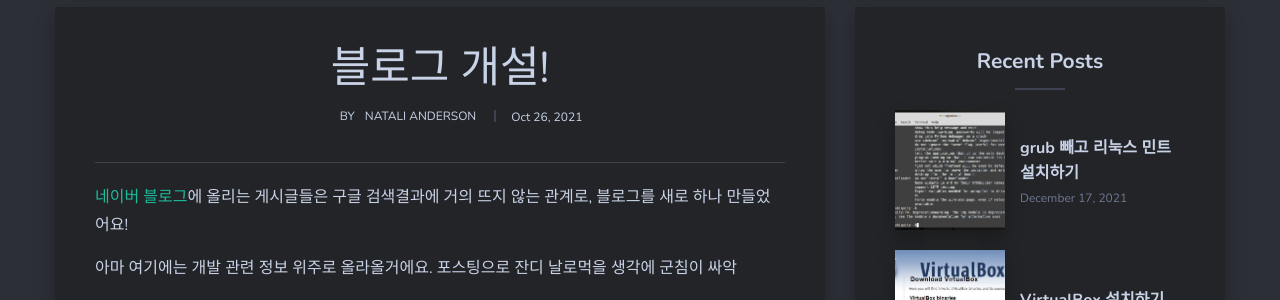
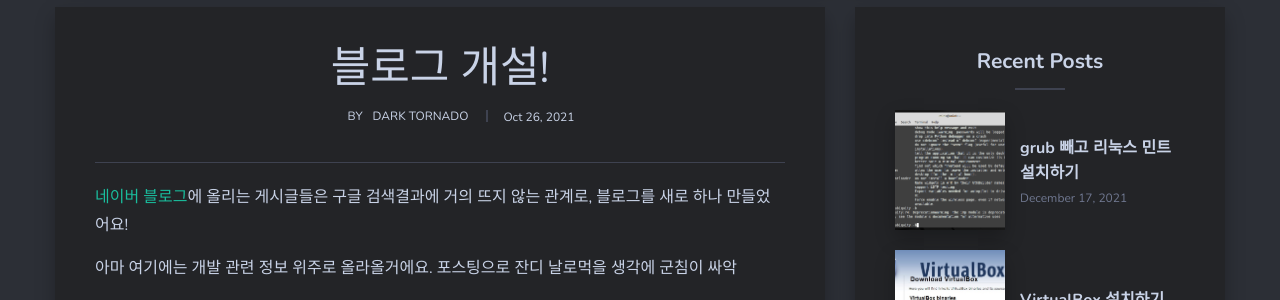
Before and after one commit to DarkTornado/blog, a Jekyll site: the page built from _posts/2021-10-28-first-post.md, in a window 1280 px wide. Shown: the part 718-1018 px from the top of the page. Built offline with Jekyll 4.4.1, drawn with Linux system fonts in a browser that asks for light colours; nearby versions of some CDN libraries; comment, search, counter and statistics services are not loaded.

Commit message:
없어도 되는 부분 삭제 및 잘못된 부분 수정

```diff
--- a/_config.yml
+++ b/_config.yml
@@ -4,14 +4,14 @@
 title: Dark Tornado
 description: Dark Tornado's Blog # this means to ignore newlines until "baseurl:"
 baseurl: "/blog" # the subpath of your site, e.g. /blog
-url: "" # the base hostname & protocol for your site, e.g. http://example.com
+url: "https://darktornado.github.io/" # the base hostname & protocol for your site, e.g. http://example.com
 
 
 #-------------------------------
 # About Section
 author-name:   Dark Tornado
 author-avatar: DarkTornado.png
-author-name:   Natali Anderson
+author-name:   Dark Tornado
 
 #-------------------------------
 # External links
@@ -26,7 +26,7 @@
 
 #-------------------------------
 # Comment Section (Disqus)
-disqus-identifier: mr-brown # Add your shortname for Disqus Comment. For example mr-brown
+# disqus-identifier: mr-brown # Add your shortname for Disqus Comment. For example mr-brown
 
 
 #-------------------------------
```
